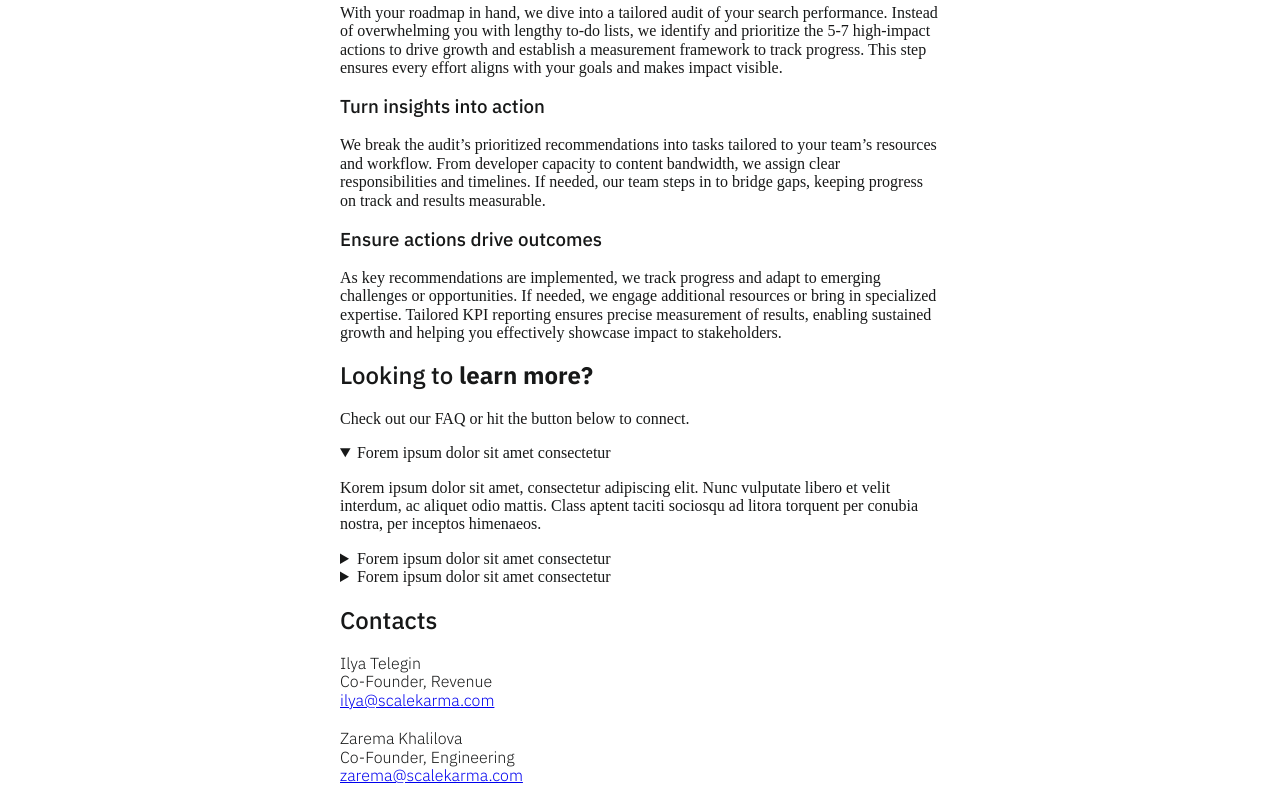
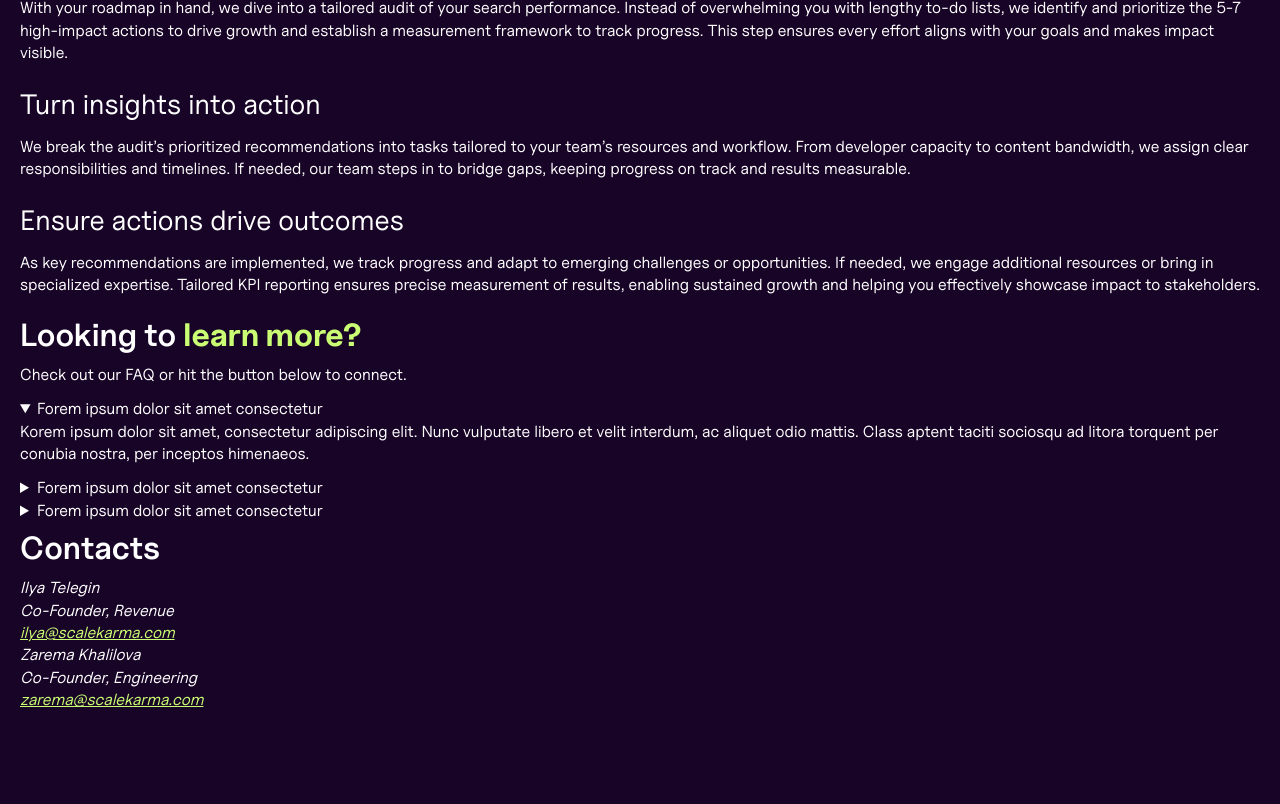
Before and after one commit to scalekarma/scalekarma-website, an Eleventy site: page src/index.md in a window 1280 px wide. Shown: the part 1299-2103 px from the top of the page. After the commit the page ends 2031 px from the top, so only its background shows below. Built offline with nearby package versions, Linux system fonts and the light colour scheme; Eleventy itself is replaced by a stand-in of ours; files that its build step writes are made by us from their sources; files whose address does not match are found by name; what markdown-it-attrs would draw is missing.

Commit message:
update styles

```diff
--- a/src/styles/index.css
+++ b/src/styles/index.css
@@ -1,32 +1,142 @@
-@import url('normalize.css');
-@import url('https://fonts.googleapis.com/css2?family=IBM+Plex+Sans:wght@300;500;700&display=swap');
-@import url('./maintenance.css');
+@import url("normalize.css");
 
+@font-face {
+  font-family: "Uncut Sans";
+  src: url("../fonts/UncutSans-Variable.woff2") format("woff2");
+  font-weight: 100 900;
+  font-style: normal;
+}
+
+:root {
+  --base-metric: 4px;
+  --spacing-xs: calc(1 * var(--base-metric));
+  --spacing-s: calc(2 * var(--base-metric));
+  --spacing-m: calc(3 * var(--base-metric));
+  --spacing-l: calc(4 * var(--base-metric));
+  --spacing-xl: calc(5 * var(--base-metric));
+
+  --color-secondary-dark: #180427;
+  --color-primary-light: #fff;
+  --color-primary-main: #cafd73;
+
+  --text-m-font-size: calc(var(--base-metric) * var(--base-metric));
+  --text-m-line-height: 1.4;
+  --text-m-font-weight: 400;
+  --text-m-font-style: normal;
+  --text-m-font-family: "Uncut Sans", sans-serif;
+
+  --text-l-font-size: 1.25rem;
+  --text-l-line-height: 1.4;
+  --text-l-font-weight: 400;
+  --text-l-font-style: normal;
+  --text-l-font-family: "Uncut Sans", sans-serif;
+
+  --text-xl-font-size: 1.5rem;
+  --text-xl-line-height: 1.4;
+  --text-xl-font-weight: 400;
+  --text-xl-font-style: normal;
+
+  --text-xxl-font-family: "Uncut Sans", sans-serif;
+  --text-xxl-font-size: 1.75rem;
+  --text-xxl-line-height: 1.4;
+  --text-xxl-font-weight: 400;
+  --text-xxl-font-style: normal;
+
+  --text-xxxl-font-family: "Uncut Sans", sans-serif;
+  --text-xxxl-font-size: 2rem;
+  --text-xxxl-line-height: 1.1;
+  --text-xxxl-font-weight: 600;
+  --text-xxxl-font-style: normal;
+
+  --text-xxxxl-font-family: "Uncut Sans", sans-serif;
+  --text-xxxxl-font-size: 3rem;
+  --text-xxxxl-line-height: 1.1;
+  --text-xxxxl-font-weight: 600;
+  --text-xxxxl-font-style: normal;
+}
+
+html,
 body {
-  color: #171818;
+  font-family: var(--text-m-font-family);
+  font-weight: var(--text-m-font-weight);
+  font-style: var(--text-m-font-style);
+  font-size: var(--text-m-font-size);
+  line-height: var(--text-m-line-height);
+  background-color: var(--color-secondary-dark);
+  color: var(--color-primary-light);
+}
+
+a {
+  color: var(--color-primary-main);
+}
+
+b,
+strong {
+  color: var(--color-primary-main);
+}
+
+h1,
+h2,
+h3,
+h4,
+h5,
+p,
+blockquote {
+  max-width: 100%;
+  margin: 0;
+  padding: 0 0 var(--spacing-m);
+}
+
+h1,
+h2,
+h3,
+h4,
+h5 {
+  padding-top: var(--spacing-s);
+}
+
+h1 {
+  font-family: var(--text-xxxxl-font-family);
+  font-size: var(--text-xxxxl-font-size);
+  line-height: var(--text-xxxxl-line-height);
+  font-weight: var(--text-xxxxl-font-weight);
+  font-style: var(--text-xxxxl-font-style);
+}
+
+h2 {
+  font-family: var(--text-xxxl-font-family);
+  font-size: var(--text-xxxl-font-size);
+  line-height: var(--text-xxxl-line-height);
+  font-weight: var(--text-xxxl-font-weight);
+  font-style: var(--text-xxxl-font-style);
+}
+
+h3 {
+  font-family: var(--text-xxl-font-family);
+  font-size: var(--text-xxl-font-size);
+  line-height: var(--text-xxl-line-height);
+  font-weight: var(--text-xxl-font-weight);
+  font-style: var(--text-xxl-font-style);
+}
+
+h4 {
+  font-family: var(--text-xl-font-family);
+  font-size: var(--text-xl-font-size);
+  line-height: var(--text-xl-line-height);
+  font-weight: var(--text-xl-font-weight);
+  font-style: var(--text-xl-font-style);
+}
+
+h5 {
+  font-family: var(--text-l-font-family);
+  font-size: var(--text-l-font-size);
+  line-height: var(--text-l-line-height);
+  font-weight: var(--text-l-font-weight);
+  font-style: var(--text-l-font-style);
 }
 
 main {
-  max-width: 600px;
-  padding: 0 20px;
-  margin: 0 auto;
+  box-sizing: border-box;
+  width: 100%;
+  padding: 20px;
 }
-
-h1 {
-  font-family: "IBM Plex Sans", sans-serif;
-  font-weight: 700;
-  font-style: normal;
-}
-
-h2, h3 {
-  font-family: "IBM Plex Sans", sans-serif;
-  font-weight: 500;
-  font-style: normal;
-}
-
-address {
-  font-family: "IBM Plex Sans", sans-serif;
-  font-weight: 300;
-  font-style: normal;
-  padding-bottom: 20px;
-}
```
Also changed, not shown: src/fonts/UncutSans/UncutSans-Variable.woff2 (added).
